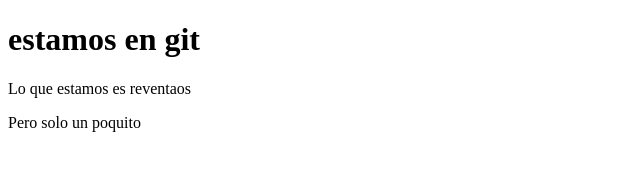
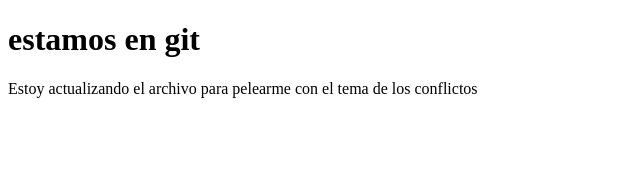
Before and after one commit to Javato98/prueba-git-, a plain HTML site: page index.html in a window 1280 px wide. Shown: the whole page, without its empty margins (0-640 px from the left). Drawn offline with Linux system fonts and the light colour scheme.

Commit message:
Creamos un conflicto

```diff
--- a/index.html
+++ b/index.html
@@ -7,7 +7,6 @@
 </head>
 <body>
     <h1> estamos en git</h1>
-    <p>Lo que estamos es reventaos</p>
-    <p>Pero solo un poquito</p>
+    <p>Estoy actualizando el archivo para pelearme con el tema de los conflictos</p>
 </body>
 </html>
```
